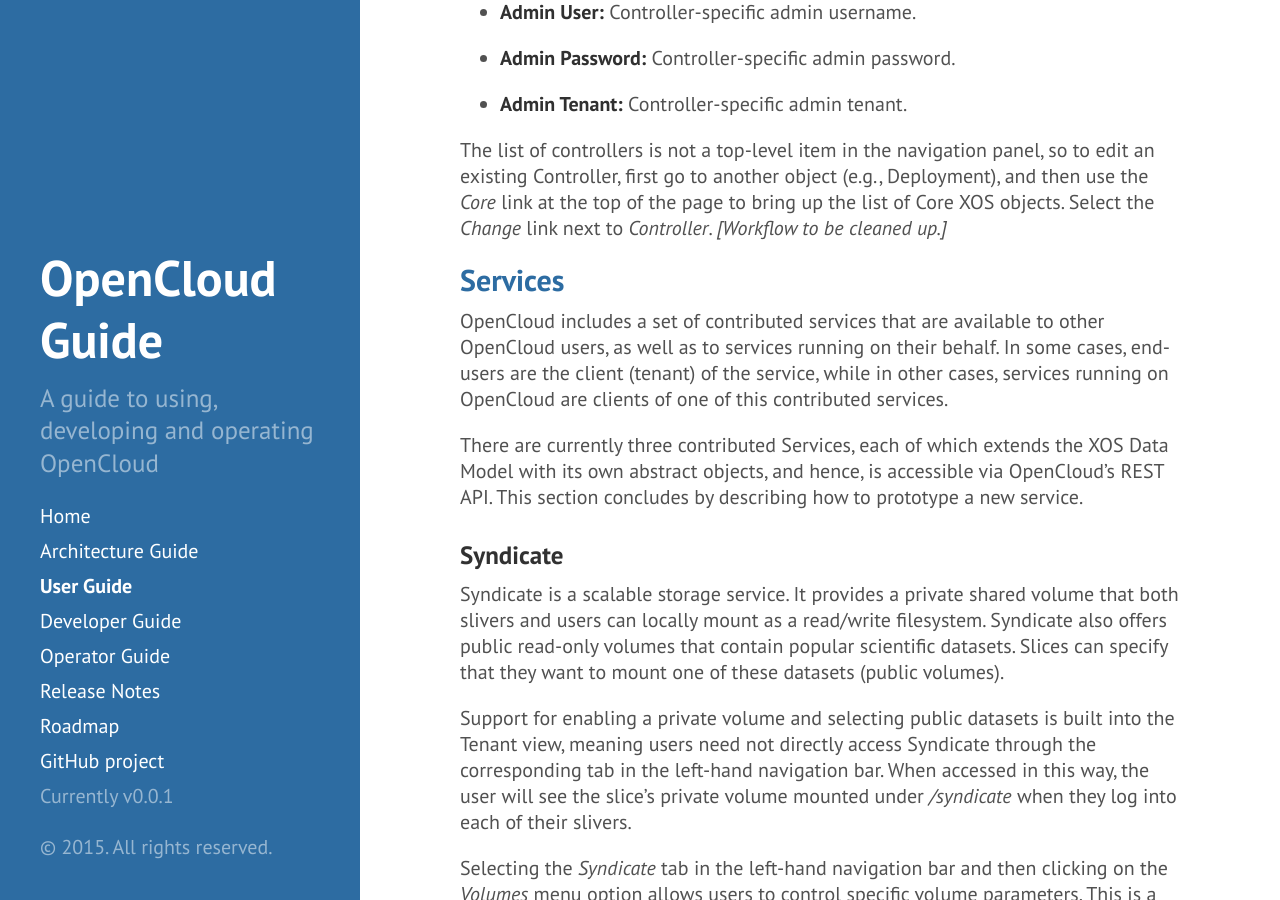
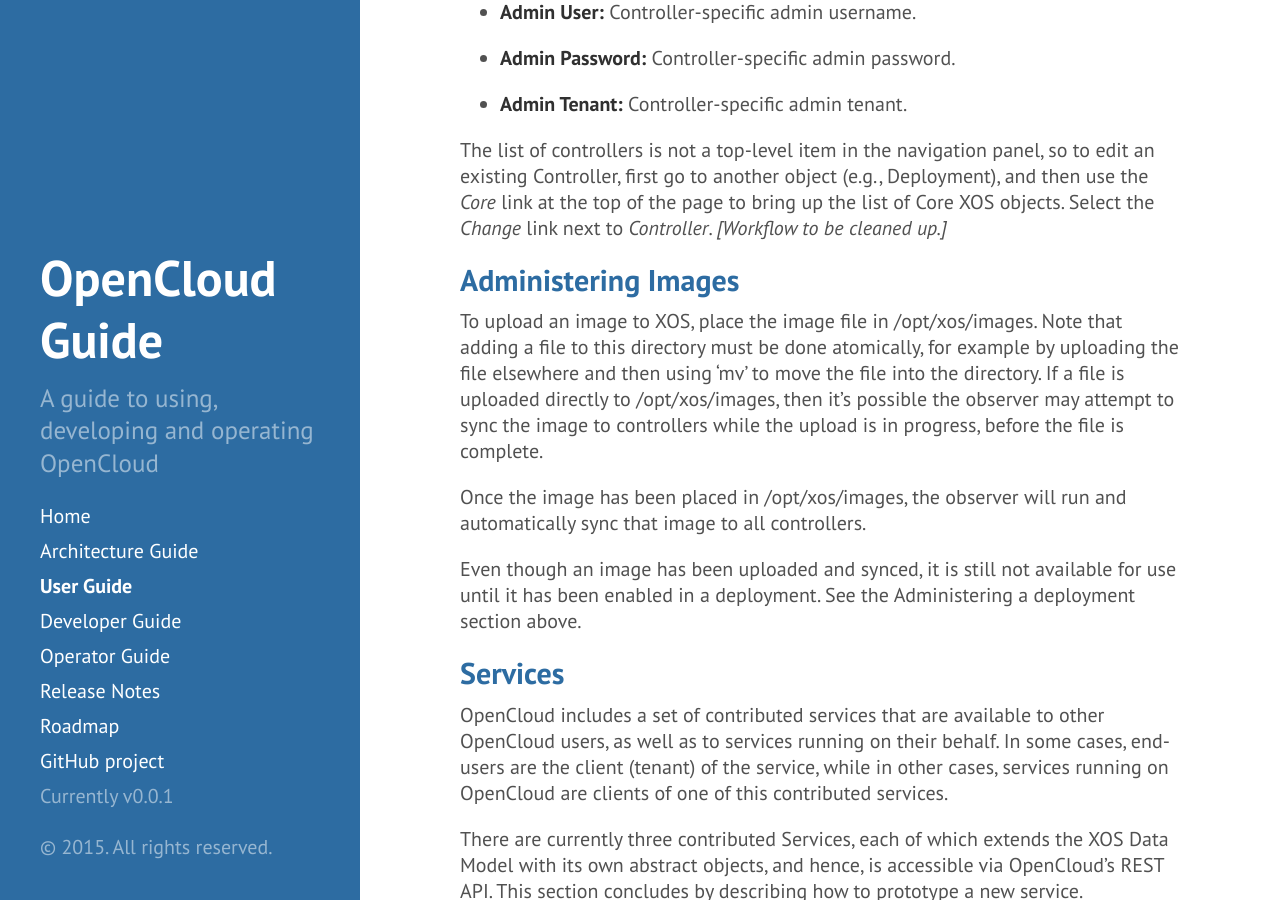
Before and after one commit to open-cloud/open-cloud.github.io.old, a Jekyll site: the page built from 1_user.md, in a window 1280 px wide and 900 px high, scrolled down 6530 px. Built offline with Jekyll 4.4.1, drawn with Linux system fonts in a browser that asks for light colours; Markdown is read by kramdown in place of the engine named in the settings.

Commit message:
add administering an image section

```diff
--- a/1_user.md
+++ b/1_user.md
@@ -311,6 +311,22 @@
 page to bring up the list of Core XOS objects. Select the *Change*
 link next to *Controller*. *[Workflow to be cleaned up.]*
 
+##Administering Images
+
+To upload an image to XOS, place the image file in /opt/xos/images. Note that
+adding a file to this directory must be done atomically, for example by uploading
+the file elsewhere and then using 'mv' to move the file into the directory. If
+a file is uploaded directly to /opt/xos/images, then it's possible the observer
+may attempt to sync the image to controllers while the upload is in progress,
+before the file is complete.
+
+Once the image has been placed in /opt/xos/images, the observer will run and
+automatically sync that image to all controllers.
+
+Even though an image has been uploaded and synced, it is still not available
+for use until it has been enabled in a deployment. See the Administering a
+deployment section above.
+
 ##Services
 
 OpenCloud includes a set of contributed services that are available to
```
